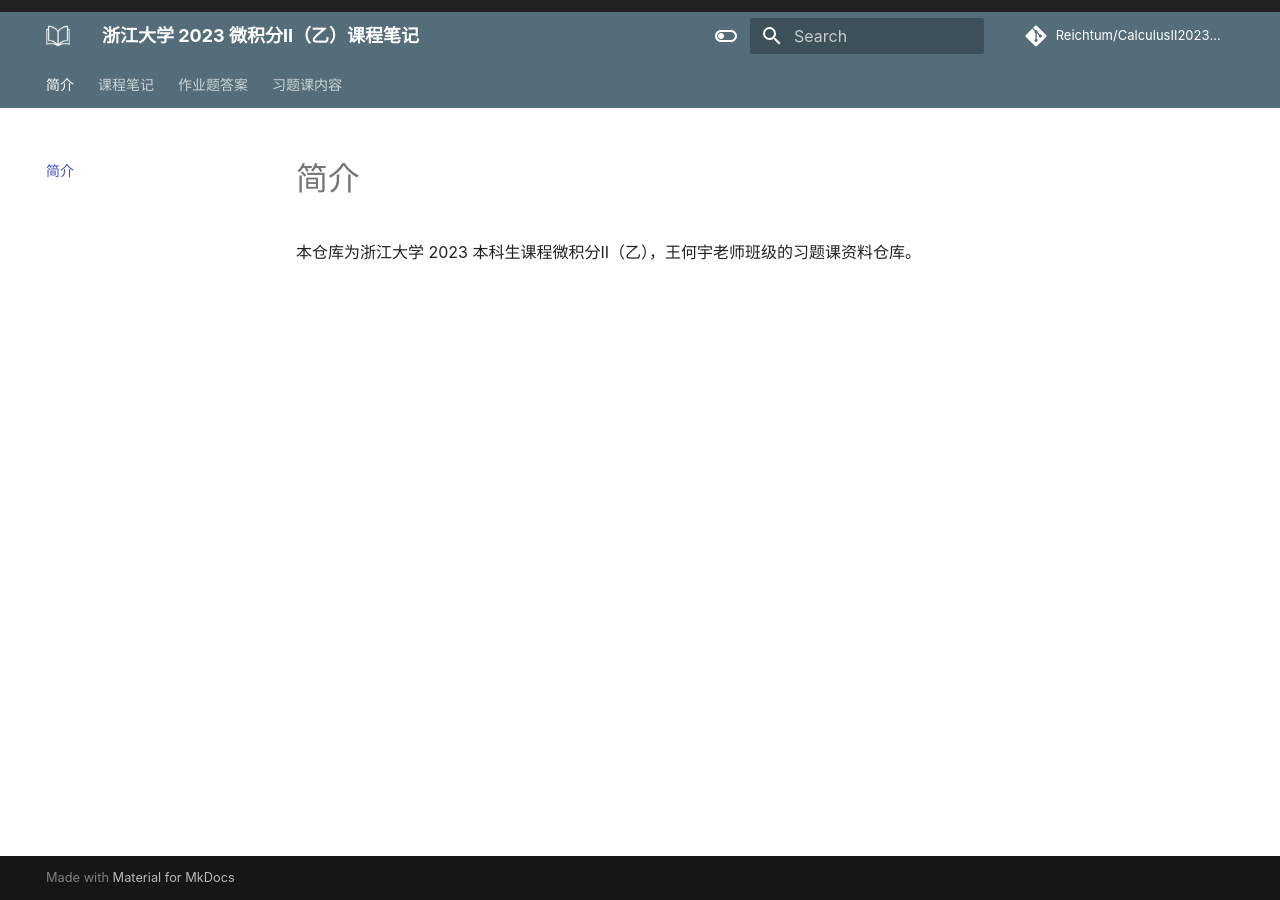
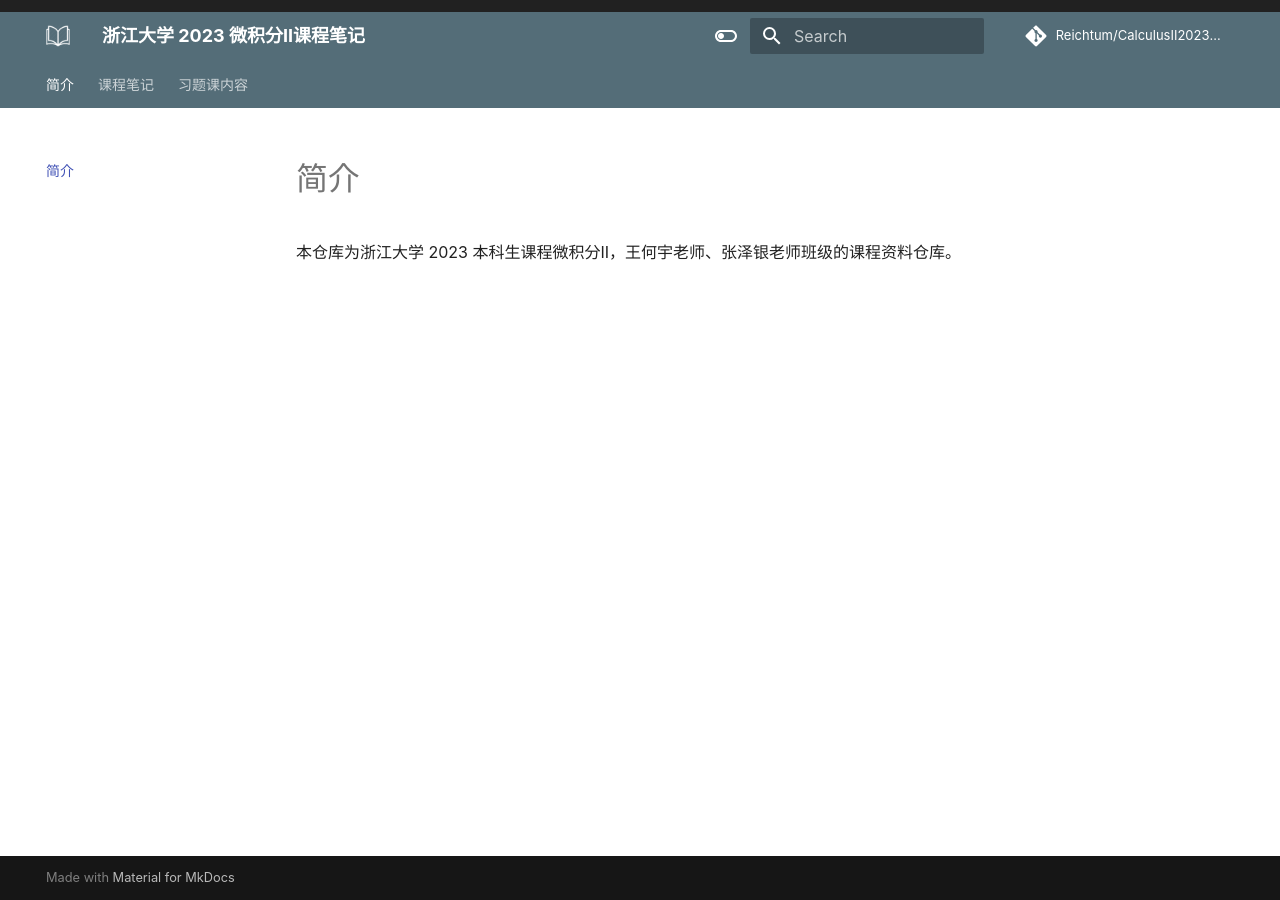
Before and after one commit to ReichtumQian/CalculusII2023Spring, an MkDocs documentation site: the page built from docs/index.md, in a window 1280 px wide. Built offline with MkDocs 1.6.1 and Material for MkDocs 9.7.7, drawn with Linux system fonts in a browser that asks for light colours; some web fonts are replaced; comment, search, counter and statistics services are not loaded.

Commit message:
添加合作信息

```diff
--- a/docs/index.md
+++ b/docs/index.md
@@ -1,3 +1,3 @@
 
 
-本仓库为浙江大学 2023 本科生课程微积分II（乙），王何宇老师班级的习题课资料仓库。
+本仓库为浙江大学 2023 本科生课程微积分II，王何宇老师、张泽银老师班级的课程资料仓库。
--- a/mkdocs.yml
+++ b/mkdocs.yml
@@ -1,4 +1,4 @@
-site_name: 浙江大学 2023 微积分II（乙）课程笔记
+site_name: 浙江大学 2023 微积分II课程笔记
 site_author: Reichtum
 site_url: https://github.com/ReichtumQian
 
@@ -92,9 +92,6 @@ nav:
       - 常用不定积分公式: "课程笔记/不定积分/常用不定积分公式.md"
     - 数项级数:
       - 数项级数基本概念: "课程笔记/数项级数/数项级数基本概念.md"
-      # - 数项级数基本概念习题总结: "课程笔记/数项级数/数项级数基本概念习题总结.md"
-  - 作业题答案:
-    - 第一次作业答案: "作业题答案/第一次作业答案.md"
   - 习题课内容:
     - 第二周习题课:
       - 知识梳理与习题分类: "习题课内容/第二周习题课/知识梳理与习题分类.md"
```
Also changed, not shown: README.md (+1 -1 lines), docs/作业题答案/第一次作业答案.md (deleted).
